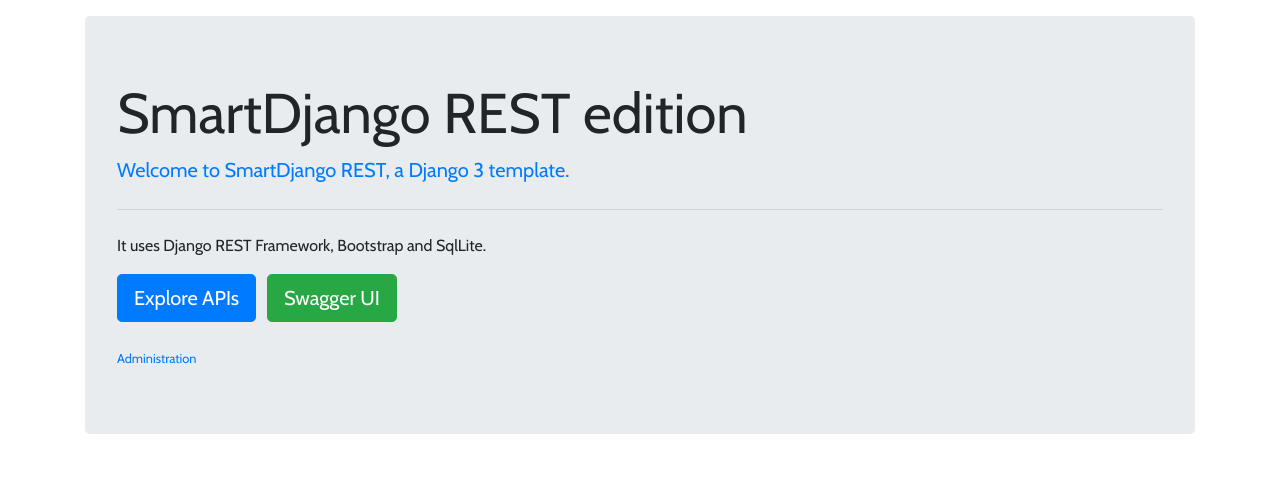
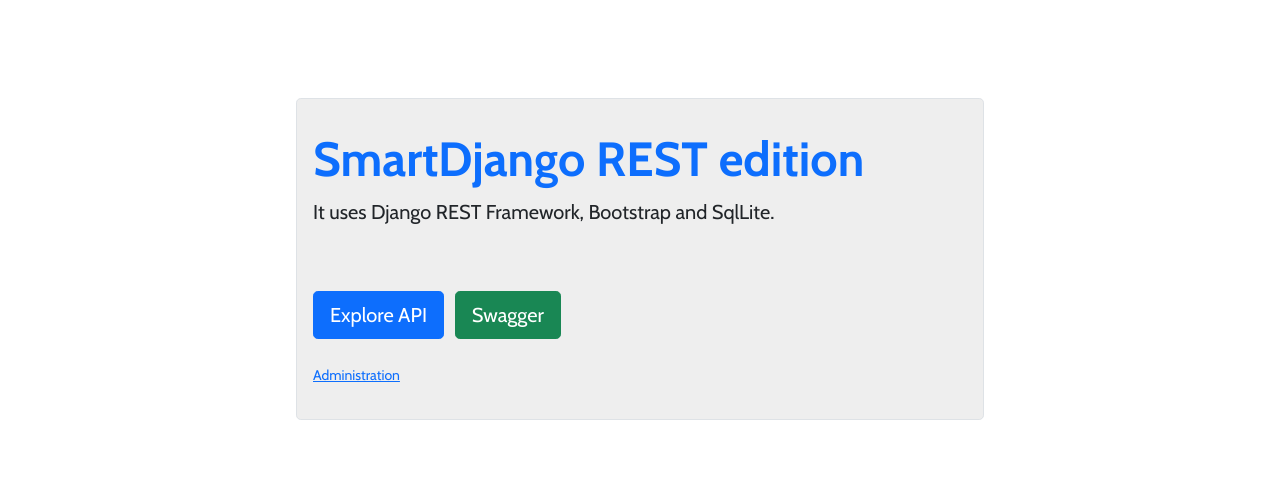
Before and after one commit to guildenstern70/SmartDjangoRest, a Django app: page / in a window 1280 px wide. Shown: the top 499 px of the page. Run offline with Django 3.2, Linux system fonts and the light colour scheme; some libraries are stand-ins or nearby versions.

Commit message:
Updated Django REST to v.3.12

```diff
--- a/requirements.txt
+++ b/requirements.txt
@@ -3,8 +3,8 @@
 chardet==4.0.0
 coreapi==2.3.3
 coreschema==0.0.4
-Django==3.1.5
-djangorestframework==3.12.2
+Django==3.2.7
+djangorestframework==3.12.4
 idna==2.10
 itypes==1.2.0
 Jinja2==2.11.2
--- a/smartdjangorest/models.py
+++ b/smartdjangorest/models.py
@@ -8,7 +8,11 @@
 
 
 class Book(models.Model):
+    id = models.AutoField(primary_key=True)
     author = models.CharField(max_length=50)
     title = models.CharField(max_length=130)
     pages = models.IntegerField()
-    isbn = models.CharField(max_length=30)
+    isbn = models.CharField(max_length=30, unique=True)
+
+    def __str__(self):
+        return self.author + ", " + self.title
--- a/smartdjangorest/urls.py
+++ b/smartdjangorest/urls.py
@@ -14,8 +14,6 @@
 
 
 router = routers.DefaultRouter()
-router.register(r'users', views.UserViewSet)
-router.register(r'groups', views.GroupViewSet)
 router.register(r'books', views.BookViewSet)
 
 
--- a/smartdjangorest/views.py
+++ b/smartdjangorest/views.py
@@ -11,7 +11,7 @@
 from rest_framework import permissions
 
 from smartdjangorest.models import Book
-from smartdjangorest.serializers import UserSerializer, GroupSerializer, BookSerializer
+from smartdjangorest.serializers import BookSerializer
 
 
 def index(request):
@@ -28,22 +28,3 @@
     """
     queryset = Book.objects.all().order_by('title')
     serializer_class = BookSerializer
-    permission_classes = [permissions.IsAuthenticated]
-
-
-class UserViewSet(viewsets.ModelViewSet):
-    """
-    API endpoint that allows users to be viewed or edited.
-    """
-    queryset = User.objects.all().order_by('-date_joined')
-    serializer_class = UserSerializer
-    permission_classes = [permissions.IsAuthenticated]
-
-
-class GroupViewSet(viewsets.ModelViewSet):
-    """
-    API endpoint that allows groups to be viewed or edited.
-    """
-    queryset = Group.objects.all()
-    serializer_class = GroupSerializer
-    permission_classes = [permissions.IsAuthenticated]
--- a/static/css/main.css
+++ b/static/css/main.css
@@ -10,8 +10,20 @@
     font-family: 'Cabin', sans-serif;
 }
 
-#jumbo {
-    margin-top: 1em;
+.jumbotron {
+    padding: 2rem 1rem;
+    margin: 1rem 0 5rem 0;
+    background-color: #eeeeee;
+    border-radius: .3rem;
+    display: block;
+}
+
+.spacer {
+    margin-top: 50px;
+}
+
+.jumbotitle {
+    font-weight: bold;
 }
 
 .starter-template {
--- a/templates/index.html
+++ b/templates/index.html
@@ -1,6 +1,3 @@
-{% extends "skeleton.html" %}
-
-{% block title %}
 <!--
   ~
   ~ Project SmartDjango REST
@@ -8,20 +5,35 @@
   ~ This software is licensed under MIT license
   ~
   -->
+{% extends "skeleton.html" %}
 
+{% block title %}
     <title>{{ title }}</title>
 {% endblock %}
 
 {% block content %}
-    <div class="jumbotron" id="jumbo">
-        <h1 class="display-4" id="project">SmartDjango REST edition</h1>
-        <p class="lead text-primary">Welcome to SmartDjango REST, a Django 3 template.</p>
-        <hr class="my-4">
-        <p>It uses Django REST Framework, Bootstrap and SqlLite.</p>
-        <a class="btn btn-primary btn-lg" href="/api/v1" role="button">Explore APIs</a>
+    <div class="row spacer">
+            <div class="col-2">
                 &nbsp;
-        <a class="btn btn-success btn-lg" href="/swagger-ui" role="button">Swagger UI</a>
+            </div>
+            <div class="col-8">
+                <div class="container mt-5">
+                    <div class="jumbotron border">
+                        <h2 class="display-5 jumbotitle text-primary">SmartDjango REST edition</h2>
+                        <p class="lead">It uses Django REST Framework, Bootstrap and SqlLite.</p>
+                        <span class="spacer">&nbsp;</span>
+                        <div class="mt-4">
+                            <a class="btn btn-primary btn-lg" href="/api/v1" role="button">Explore API</a>
+                            &nbsp;
+                            <a class="btn btn-success btn-lg" href="/swagger-ui" role="button">Swagger</a>
                             <br/><br/>
                             <small><a href="/admin">Administration</a></small>
                         </div>
+                    </div>
+                </div>
+            </div>
+            <div class="col-2">
+                &nbsp;
+            </div>
+        </div>
 {% endblock %}
--- a/templates/skeleton.html
+++ b/templates/skeleton.html
@@ -17,7 +17,7 @@
     <meta name="viewport" content="width=device-width, initial-scale=1, shrink-to-fit=no">
 
     <!-- Bootstrap CSS -->
-    <link rel="stylesheet" href="https://maxcdn.bootstrapcdn.com/bootstrap/4.0.0/css/bootstrap.min.css" integrity="sha384-Gn5384xqQ1aoWXA+058RXPxPg6fy4IWvTNh0E263XmFcJlSAwiGgFAW/dAiS6JXm" crossorigin="anonymous">
+    <link href="https://cdn.jsdelivr.net/npm/bootstrap@5.0.2/dist/css/bootstrap.min.css" rel="stylesheet" integrity="sha384-EVSTQN3/azprG1Anm3QDgpJLIm9Nao0Yz1ztcQTwFspd3yD65VohhpuuCOmLASjC" crossorigin="anonymous">
 
     <!-- Google Fonts -->
     <link rel="preconnect" href="https://fonts.gstatic.com">
@@ -37,11 +37,8 @@
     {% endblock %}
 </div>
 
-<!-- Optional JavaScript -->
-<!-- jQuery first, then Popper.js, then Bootstrap JS -->
-<script src="https://code.jquery.com/jquery-3.2.1.slim.min.js" integrity="sha384-KJ3o2DKtIkvYIK3UENzmM7KCkRr/rE9/Qpg6aAZGJwFDMVNA/GpGFF93hXpG5KkN" crossorigin="anonymous"></script>
-<script src="https://cdnjs.cloudflare.com/ajax/libs/popper.js/1.12.9/umd/popper.min.js" integrity="sha384-ApNbgh9B+Y1QKtv3Rn7W3mgPxhU9K/ScQsAP7hUibX39j7fakFPskvXusvfa0b4Q" crossorigin="anonymous"></script>
-<script src="https://maxcdn.bootstrapcdn.com/bootstrap/4.0.0/js/bootstrap.min.js" integrity="sha384-JZR6Spejh4U02d8jOt6vLEHfe/JQGiRRSQQxSfFWpi1MquVdAyjUar5+76PVCmYl" crossorigin="anonymous"></script>
+<!-- Bootstrap JS bundle with Popper -->
+<script src="https://cdn.jsdelivr.net/npm/bootstrap@5.0.2/dist/js/bootstrap.bundle.min.js" integrity="sha384-MrcW6ZMFYlzcLA8Nl+NtUVF0sA7MsXsP1UyJoMp4YLEuNSfAP+JcXn/tWtIaxVXM" crossorigin="anonymous"></script>
 
 {% block extrajavascript %}
 {% endblock %}
--- a/templates/swagger_ui.html
+++ b/templates/swagger_ui.html
@@ -7,9 +7,9 @@
   -->
 
 <!DOCTYPE html>
-<html>
+<html lang="en">
   <head>
-    <title>Swagger</title>
+    <title>SmartDjango REST Swagger UI</title>
     <meta charset="utf-8"/>
     <meta name="viewport" content="width=device-width, initial-scale=1">
     <link rel="stylesheet" type="text/css" href="//unpkg.com/swagger-ui-dist@3/swagger-ui.css" />
```
Also changed, not shown: smartdjangorest/management/commands/populate_db.py (+34 -12 lines), smartdjangorest/serializers.py (+0 -13 lines), db.sqlite3, smartdjangorest/migrations/0002_auto_20211004_1433.py (added). Lines whose indentation alone changed are shown as unchanged.
